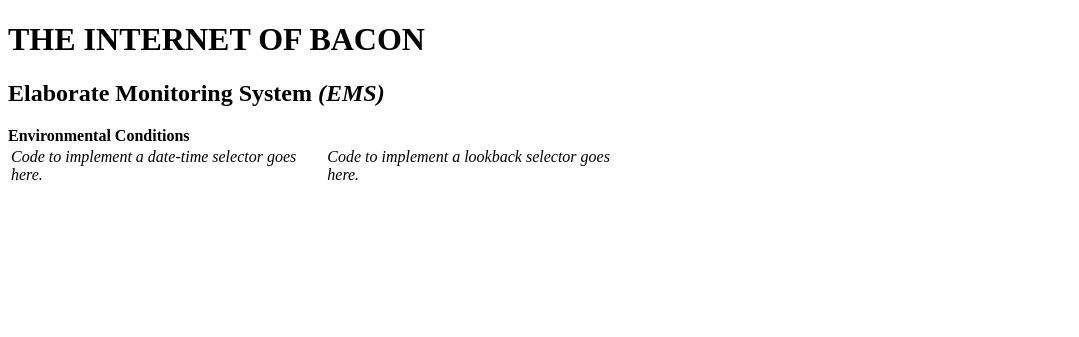
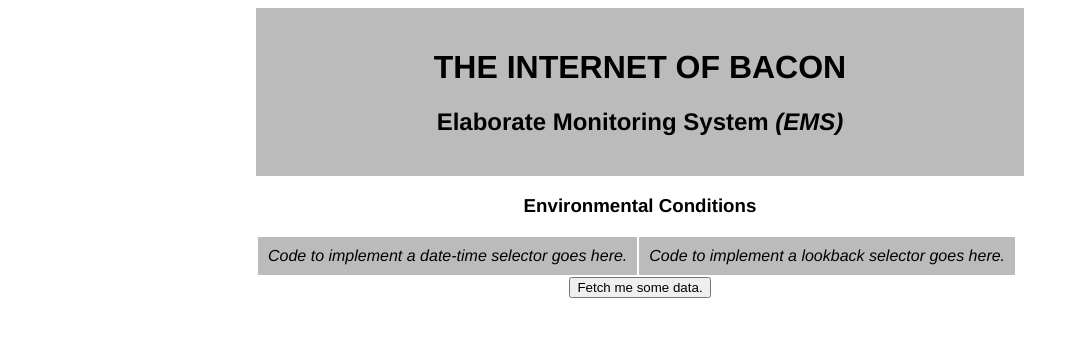
Before and after one commit to goyder/internet_of_bacon, a Flask app: template flask_app/templates/index.html in a window 1280 px wide. Shown: the top 337 px of the page, without its empty margins (0-1079 px from the left). Run offline with Flask 2, Linux system fonts and the light colour scheme; the template is opened without the code that fills it, so the values that code supplies are empty; some libraries are stand-ins or nearby versions.

Commit message:
Set up basis css.

```diff
--- a/flask_app/static/main.js
+++ b/flask_app/static/main.js
@@ -148,6 +148,10 @@ function createGraph() {
       });
     })
 
+function fetchdata() {
+
+}
+
 
 
 
--- /dev/null
+++ b/flask_app/static/style.css
@@ -0,0 +1,32 @@
+/*
+General structure is:
+.main
+    .heading
+    .content
+        #data_presentation
+        #time_selection
+*/
+
+body {
+    font-family: helvetica, arial, sans-serif;
+}
+
+.main {
+    max-width: 768px;
+    margin: auto;
+    text-align: center;
+}
+
+.heading {
+    background-color: #bbb;
+    padding: 20px;
+}
+
+.content {
+
+}
+
+td {
+    padding: 10px;
+    background-color: #bbb;
+}
--- a/flask_app/templates/data_display.html
+++ b/flask_app/templates/data_display.html
@@ -1,4 +1,4 @@
 <div class="data_display">
-    <b>Environmental Conditions</b>
+    <h3>Environmental Conditions</h3>
     <div id="graph_container"></div>
 </div>
--- a/flask_app/templates/index.html
+++ b/flask_app/templates/index.html
@@ -4,18 +4,21 @@
         <title>
             Behold, the Internet of Bacon.
         </title>
+        <link rel="stylesheet" href="{{ url_for('static', filename='style.css') }}">
+        <meta name="viewport" content="width=device-width, initial-scale=1">
     </head>
     <body>
-        <div class="header">
+        <div class="main">
+            <div class="heading">
                 <h1>THE INTERNET OF BACON</h1>
                 <h2>Elaborate Monitoring System <i>(EMS)</i></h2>
             </div>
-        <div class="container">
+            <div class="content">
                 <div id="data_presentation">
                     {% include 'data_display.html' %}
                 </div>
                 <div id="time_selection">
-                <table style="width:50%">
+                    <table>
                         <tr>
                             <td>
                                 {% include 'datetime_selector.html' %}
@@ -25,16 +28,20 @@
                             </td>
                         </tr>
                     </table>
-
+                </div>
+                <div id="debug">
+                    <button onclick="dudewhat()">Fetch me some data.</button>
                 </div>
             </div>
             <script>
                 // Insert variables from Flask server.
                 var debug_mode = {{ debug }};
+
                            </script>
             <script src="{{ url_for('static', filename='d3.min.js') }}"></script>
             <script src="{{ url_for('static', filename='d3-legend.min.js') }}"><</script>
             <script src="{{ url_for('static', filename='jquery-3.1.1.min.js') }}"></script>
             <script src="{{ url_for('static', filename='main.js') }}"></script>
+        </div>
     </body>
 </html>
```
Also changed, not shown: flask_app/config.py (+6 -1 lines), flask_app/local_config/test.db. Lines whose indentation alone changed are shown as unchanged.
